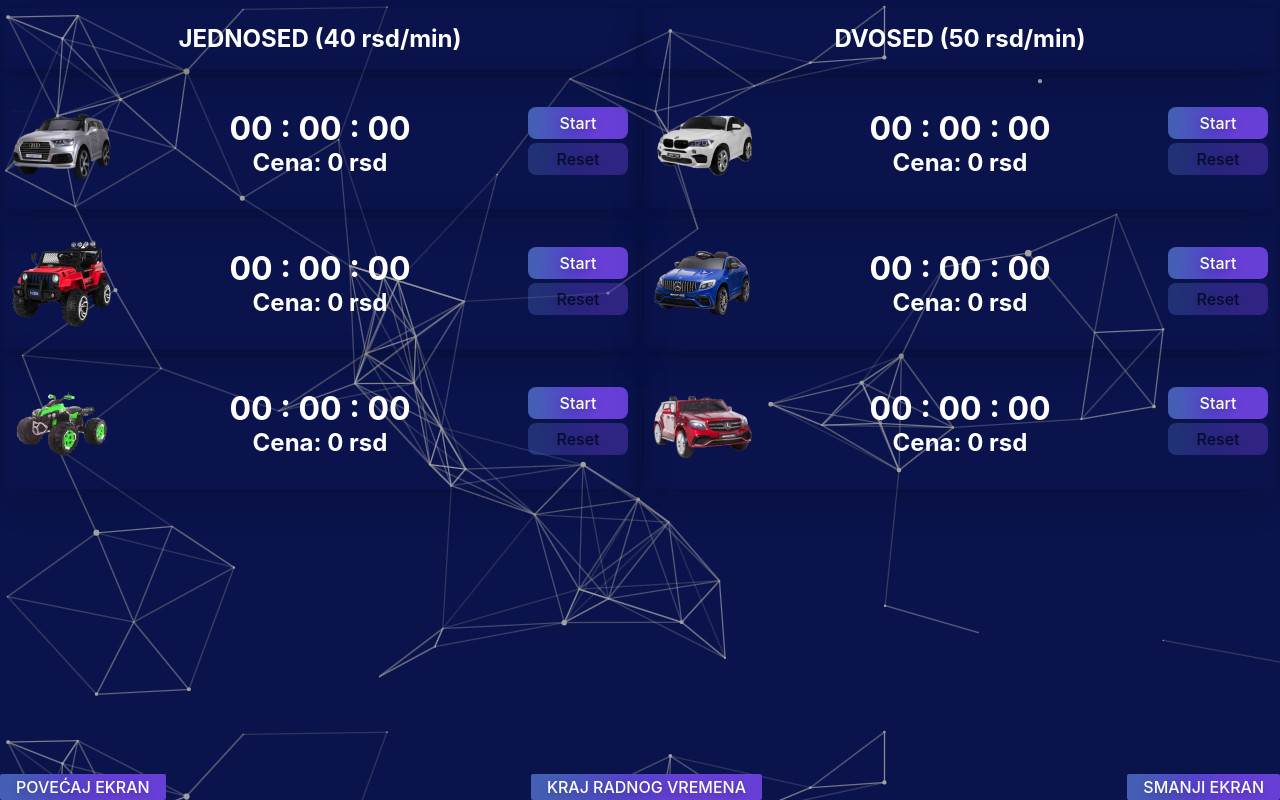
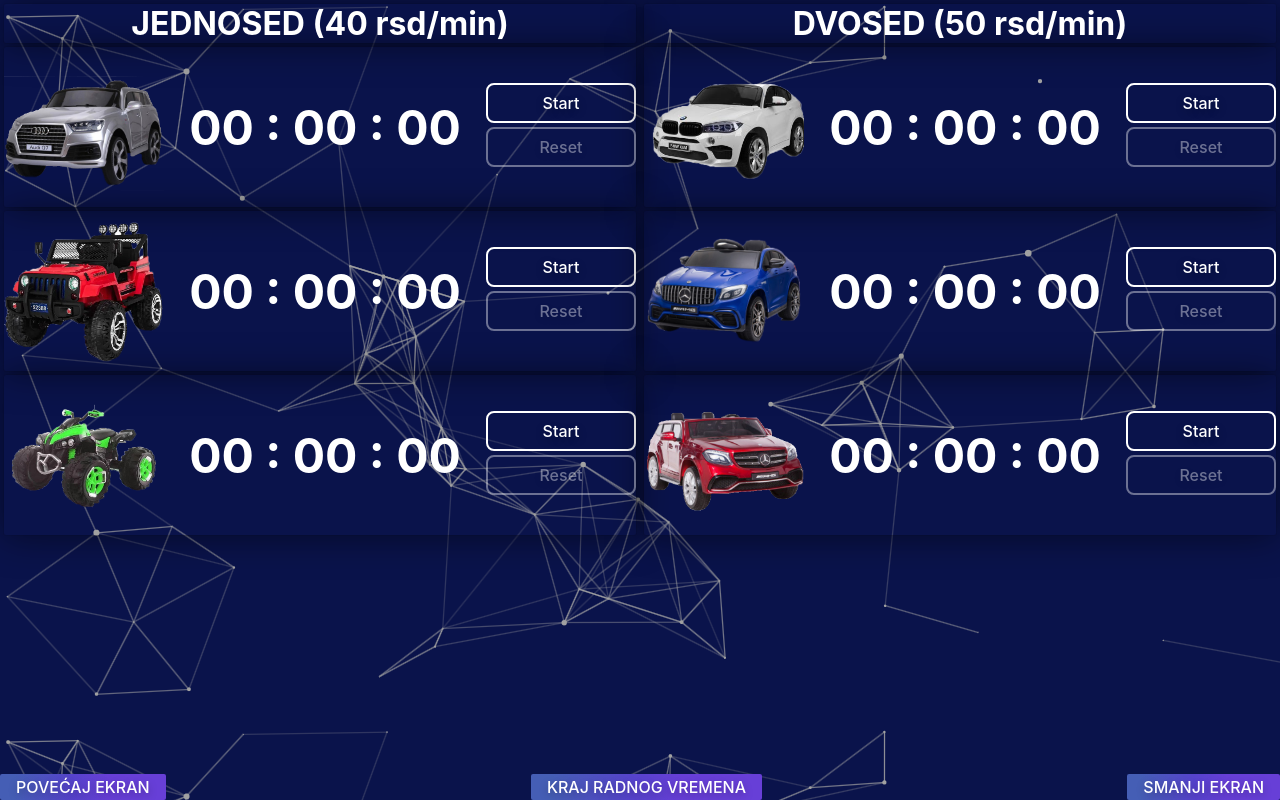
Before and after one commit to savaticnemanja/auticparkicstadion-web, a React (Create React App) app: page / in a window 1280 px wide. Built offline with nearby package versions, Linux system fonts and the light colour scheme.

Commit message:
Klijent kenjao fix

```diff
--- a/package.json
+++ b/package.json
@@ -6,6 +6,7 @@
     "@testing-library/jest-dom": "^5.16.5",
     "@testing-library/react": "^13.4.0",
     "@testing-library/user-event": "^13.5.0",
+    "emailjs-com": "^3.2.0",
     "moment": "^2.29.4",
     "react": "^18.2.0",
     "react-dom": "^18.2.0",
--- a/src/Stopwatch.jsx
+++ b/src/Stopwatch.jsx
@@ -54,9 +54,11 @@ const Stopwatch = ({ vehicleName, history, setHistory }) => {
     <>
       <div className="column-left__car-timer">
         <p>{formatTime()}</p>
-        <p className="column-left__total-price">
-          Cena: {Math.ceil(timer / 60) * 40} rsd
-        </p>
+        {!isPaused && isActive && (
+          <p className="column-left__total-price">
+            Cena: {Math.ceil(timer / 60) * 40} rsd
+          </p>
+        )}
       </div>
       <div className="column-left__car-controls">
         {!isActive && !isPaused ? (
--- a/src/Stopwatch2.jsx
+++ b/src/Stopwatch2.jsx
@@ -54,9 +54,11 @@ const Stopwatch2 = ({ vehicleName, history, setHistory }) => {
     <>
       <div className="column-left__car-timer">
         <p>{formatTime()}</p>
-        <p className="column-left__total-price">
-          Cena: {Math.ceil(timer / 60) * 50} rsd
-        </p>
+        {!isPaused && isActive && (
+          <p className="column-left__total-price">
+            Cena: {Math.ceil(timer / 60) * 50} rsd
+          </p>
+        )}
       </div>
       <div className="column-left__car-controls">
         {!isActive && !isPaused ? (
--- a/src/index.scss
+++ b/src/index.scss
@@ -35,31 +35,33 @@ body {
       display: flex;
       justify-content: space-between;
       align-items: center;
-      margin: 0.5rem 0.25rem;
-      padding: 1rem 0.5rem;
+      margin: 0.25rem 0.25rem;
       border-radius: 2px;
-      box-shadow: rgba(0, 0, 0, 0.16) 0px 10px 36px 0px,
+      box-shadow: rgba(0, 0, 0, 0.5) 0px 1px 36px 0px,
         rgba(0, 0, 0, 0.06) 0px 0px 0px 1px;
       img {
         object-fit: cover;
-        width: 100px;
-        height: 100px;
+        width: 160px;
+        height: 160px;
       }
       .top-heading {
         text-align: center;
         width: 100%;
-        font-size: 1.5rem;
+        font-size: 2rem;
         color: #fff;
         font-weight: bold;
       }
     }
     &__car-timer {
-      font-size: 2rem;
+      font-size: 3rem;
       font-weight: bold;
       color: #fff;
     }
     &__total-price {
-      font-size: 1.5rem;
+      background-color: #fff;
+      color: #000;
+      border-radius: 8px;
+      font-size: 2.5rem;
       text-align: center;
     }
     &__car-controls {
@@ -68,14 +70,9 @@ body {
       flex-direction: column;
     }
     &__button {
-      width: 100px;
+      width: 150px;
       margin-bottom: 0.25rem;
-      background-image: linear-gradient(
-        92.88deg,
-        #455eb5 9.16%,
-        #5643cc 43.89%,
-        #673fd7 64.72%
-      );
+      background-color: #00000000;
       border-radius: 8px;
       border-style: none;
       box-sizing: border-box;
@@ -87,7 +84,7 @@ body {
         'Open Sans', 'Helvetica Neue', sans-serif;
       font-size: 16px;
       font-weight: 500;
-      height: 2rem;
+      height: 2.5rem;
       padding: 0 1.6rem;
       text-align: center;
       text-shadow: rgba(0, 0, 0, 0.25) 0 3px 8px;
@@ -95,14 +92,16 @@ body {
       user-select: none;
       -webkit-user-select: none;
       touch-action: manipulation;
+      border: 2px solid #ffffff;
       &:disabled {
         z-index: 1;
         opacity: 0.4;
-        color: #000;
+        color: #fff;
         cursor: default;
       }
       &:hover {
-        box-shadow: rgba(80, 63, 205, 0.5) 0 1px 15px;
+        background-color: #fff;
+        color: #000;
         transition-duration: 0.1s;
       }
     }
```
Also changed, not shown: 1 other file (tests, documents, lock files or other folders).
